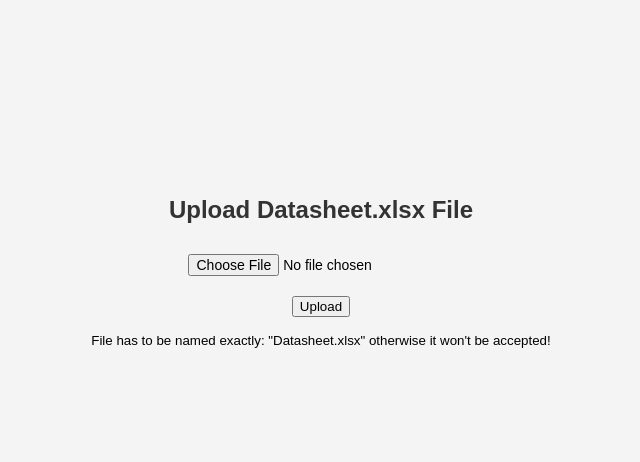
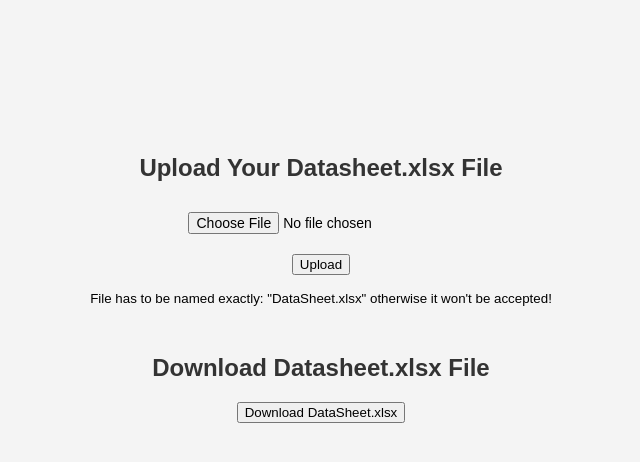
Before and after one commit to Project-Sothea/Contingency, a Flask app: page / in a window 1280 px wide. Shown: the top 462 px of the page, without its empty margins (319-959 px from the left). Run offline with Flask 3, Linux system fonts and the light colour scheme.

Commit message:
Add download xlsx feature to webserver

```diff
--- a/app.py
+++ b/app.py
@@ -1,6 +1,6 @@
 import uuid
 from datetime import datetime
-
+from flask import send_from_directory
 from flask import Flask, render_template, request, redirect, url_for
 import os
 
@@ -14,12 +14,21 @@ app.config['UPLOAD_FOLDER'] = UPLOAD_FOLDER
 # Allowed file extensions
 ALLOWED_EXTENSIONS = {'xlsx'}
 
+# Directory for downloads
+DOWNLOAD_FOLDER = os.path.join(os.getcwd(), 'downloads')
+os.makedirs(DOWNLOAD_FOLDER, exist_ok=True)
+
+
 def allowed_file(filename):
-    return '.' in filename and filename.rsplit('.', 1)[1].lower() in ALLOWED_EXTENSIONS
+    # Check if the file extension is allowed and if the name matches "DataSheet.xlsx"
+    return ('.' in filename and filename.rsplit('.', 1)[
+        1].lower() in ALLOWED_EXTENSIONS and filename == "DataSheet.xlsx")
+
 
 @app.route('/')
 def index():
     return render_template('index.html')
+
 
 @app.route('/upload', methods=['POST'])
 def upload_file():
@@ -43,5 +52,12 @@ def upload_file():
     else:
         return "Invalid file type. Only .xlsx files are allowed.", 400
 
+
+@app.route('/download-datasheet', methods=['GET'])
+def download_datasheet():
+    filename = "DataSheet.xlsx"
+    return send_from_directory(DOWNLOAD_FOLDER, filename, as_attachment=True)
+
+
 if __name__ == '__main__':
     app.run(host="0.0.0.0", port=8000)
--- a/templates/index.html
+++ b/templates/index.html
@@ -8,13 +8,19 @@
 </head>
 <body>
     <div class="container">
-        <h1>Upload Datasheet.xlsx File</h1>
+        <h1>Upload Your Datasheet.xlsx File</h1>
         <form id="uploadForm">
             <input type="file" id="file" name="file" accept=".xlsx" required>
             <button type="submit">Upload</button>
         </form>
-        <small>File has to be named exactly: "Datasheet.xlsx" otherwise it won't be accepted!</small>
+        <small>File has to be named exactly: "DataSheet.xlsx" otherwise it won't be accepted!</small>
         <p id="responseMessage"></p>
+
+        <!-- Download link -->
+        <h1>Download Datasheet.xlsx File</h1>
+        <a href="/download-datasheet">
+            <button>Download DataSheet.xlsx</button>
+        </a>
     </div>
 
     <script>
```
Also changed, not shown: 1 other file.
